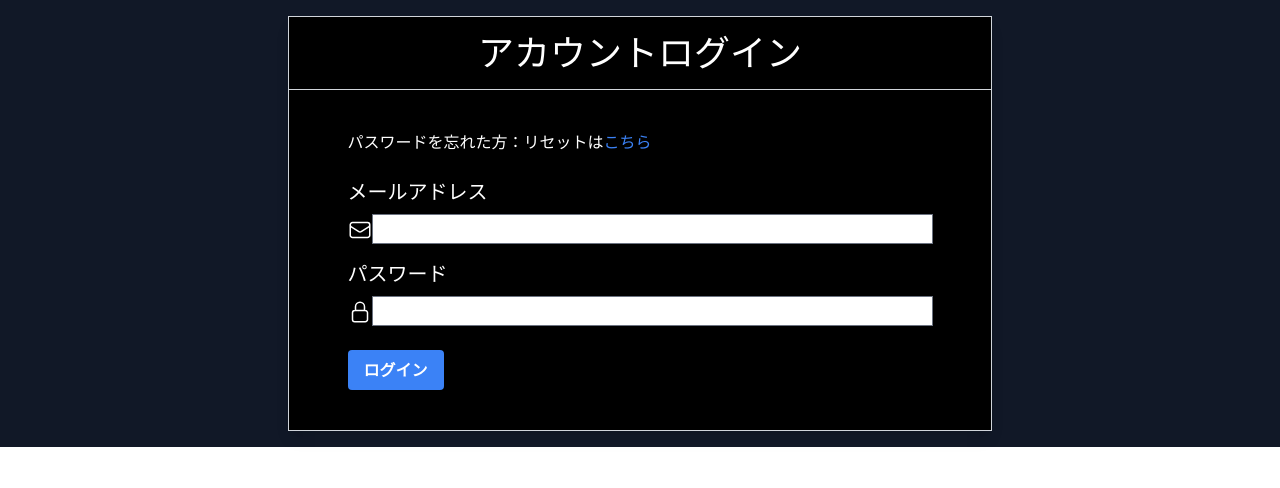
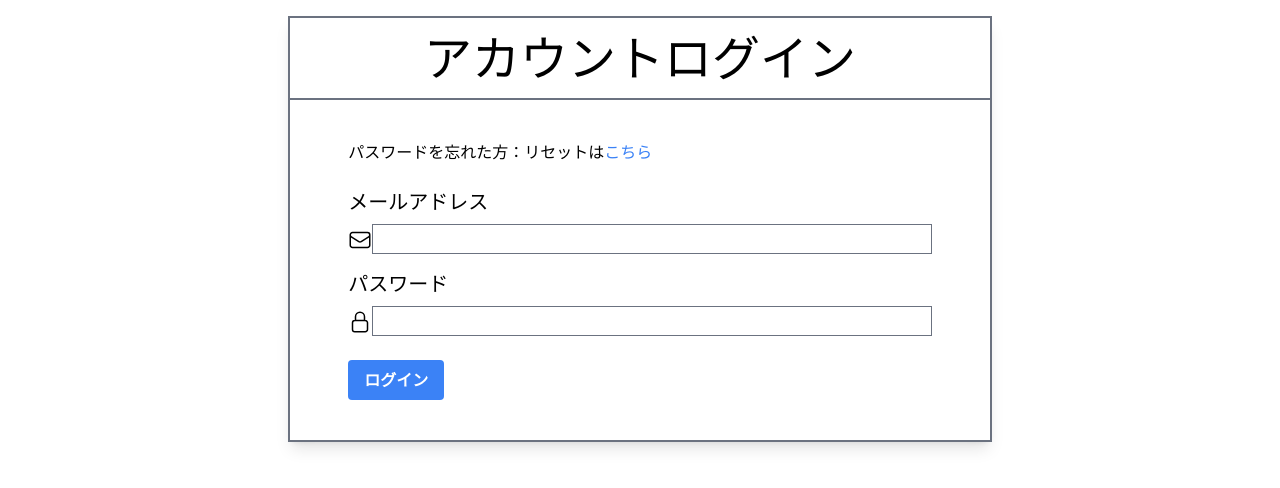
Before and after one commit to hokushi/todoapp, a Next.js app: page /login in a window 1280 px wide. Shown: the top 488 px of the page. Built offline with nearby package versions, Linux system fonts and the light colour scheme.

Commit message:
ログイン画面の実装

```diff
--- a/pages/login.tsx
+++ b/pages/login.tsx
@@ -19,25 +19,24 @@ const Login=()=>{
     }
 
     return(
-        <div className="bg-gray-900">
         <div className="mx-10 lg:mx-auto lg:max-w-62rem w-3/5">
         <div className="mx-auto w-11/12 py-4">
-          <div className="w-full bg-black border border-gray-300 border-shadow shadow-lg">
-            <div className="text-center font-medium text-white text-4xl py-4 border-b border-gray-300">
+          <div className="w-full border-2 border-gray-500 border-shadow shadow-lg">
+            <div className="text-center font-medium text-5xl py-4 border-b-2 border-gray-500">
               アカウントログイン
             </div>
 
             <form className="mx-auto w-10/12 py-10">
-              <div className="pb-6 text-white">
+              <div className="pb-6">
                 パスワードを忘れた方：リセットは
                 <span className="text-blue-500">
                   <Link href="">こちら</Link>
                 </span>
               </div>
-              <div className="font-medium text-xl mb-2 text-white">メールアドレス</div>
+              <div className="font-medium text-xl mb-2">メールアドレス</div>
               <div className="flex text-xl mb-4">
                 <div className="pt-1">
-                  <EnvelopeIcon className="text-white w-6 h-6" />
+                  <EnvelopeIcon className=" w-6 h-6" />
                 </div>
 
                 <input
@@ -49,9 +48,9 @@ const Login=()=>{
                   className="border border-gray-500 px-3 w-full"
                 />
               </div>
-              <div className="text-white font-medium text-xl mb-2">パスワード</div>
+              <div className=" font-medium text-xl mb-2">パスワード</div>
               <div className="flex text-xl mb-4">
-                <div className="pt-1 text-white">
+                <div className="pt-1">
                   <LockClosedIcon className="w-6 h-6" />
                 </div>
                 <input
@@ -76,7 +75,6 @@ const Login=()=>{
           </div>
         </div>
       </div>
-      </div>
     );
 };
 
```
